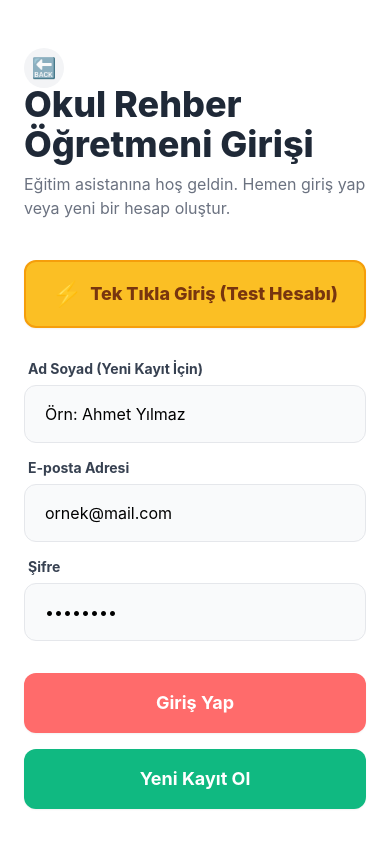
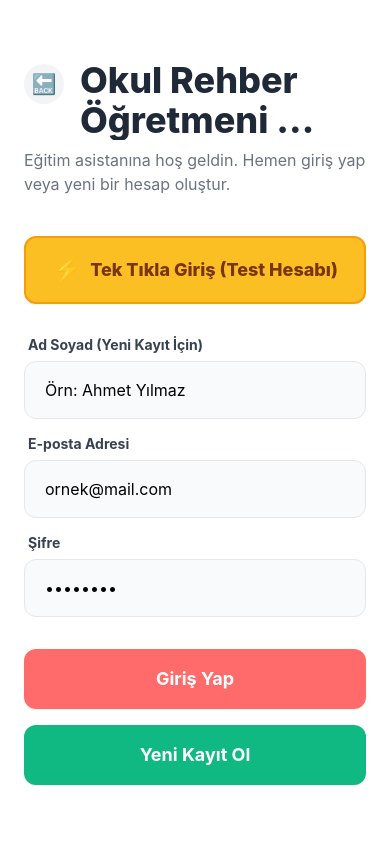
Before and after one commit to irfanunaal-eng/brainmate-app, a React Native app: screen / in a window 390 px wide. Both pictures are taken after a click on the element 195 px from the left and 361 px from the top of the page. Built offline with nearby package versions, Linux system fonts and the light colour scheme.

Commit message:
style: adjusted login modal alignment schemas shifting absolute navigational anchors into flex flow structures correctly preventing spatial overlapping naturally safely effectively dynamically gracefully properly neatly stably

```diff
--- a/screens/LoginScreen.tsx
+++ b/screens/LoginScreen.tsx
@@ -97,16 +97,20 @@ export function LoginScreen({ route, navigation }: any) {
     <SafeAreaView className="flex-1 bg-surface">
       <KeyboardAvoidingView
         behavior={Platform.OS === 'ios' ? 'padding' : 'height'}
-        className="flex-1 px-6 justify-center relative"
+        className="flex-1 px-6 justify-center"
       >
-        <TouchableOpacity
-          onPress={() => navigation.goBack()}
-          className="absolute top-12 left-6 z-10 w-10 h-10 items-center justify-center bg-gray-100 rounded-full"
-        >
-          <Text className="text-xl">🔙</Text>
-        </TouchableOpacity>
+        <View className="flex-row items-start mb-2 mt-4">
+           <TouchableOpacity
+             onPress={() => navigation.goBack()}
+             className="w-10 h-10 items-center justify-center bg-gray-100 rounded-full mr-4 mt-1"
+           >
+             <Text className="text-xl">🔙</Text>
+           </TouchableOpacity>
+           <View className="flex-1">
+              <Text className="text-4xl font-extrabold text-gray-800" numberOfLines={2}>{roleText} Girişi</Text>
+           </View>
+        </View>
 
-        <Text className="text-4xl font-extrabold text-gray-800 mb-2 mt-16">{roleText} Girişi</Text>
         <Text className="text-gray-500 mb-10 text-base">Eğitim asistanına hoş geldin. Hemen giriş yap veya yeni bir hesap oluştur.</Text>
 
         <View>
```
